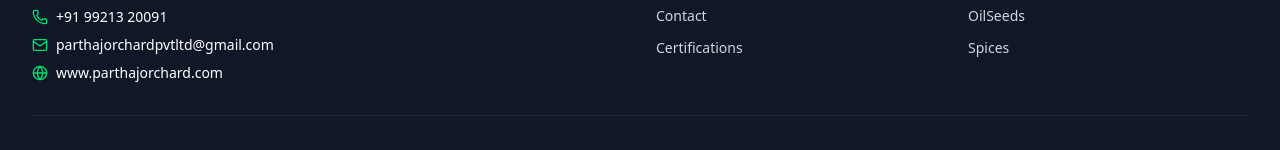
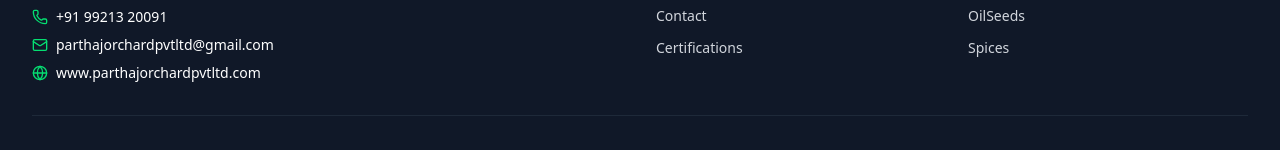
Before and after one commit to ParthajOrchard/parthajorchard, a Next.js app: page / in a window 1280 px wide. Shown: the part 3105-3255 px from the top of the page. Built offline with nearby package versions, Linux system fonts and the light colour scheme.

Commit message:
link updated

```diff
--- a/components/footer.tsx
+++ b/components/footer.tsx
@@ -27,7 +27,7 @@ export function Footer() {
               </div>
               <div className="flex items-center space-x-2">
                 <Globe className="h-4 w-4 text-green-400 flex-shrink-0" />
-                <span className="text-xs sm:text-sm">www.parthajorchard.com</span>
+                <span className="text-xs sm:text-sm">www.parthajorchardpvtltd.com</span>
               </div>
             </div>
           </div>
```
